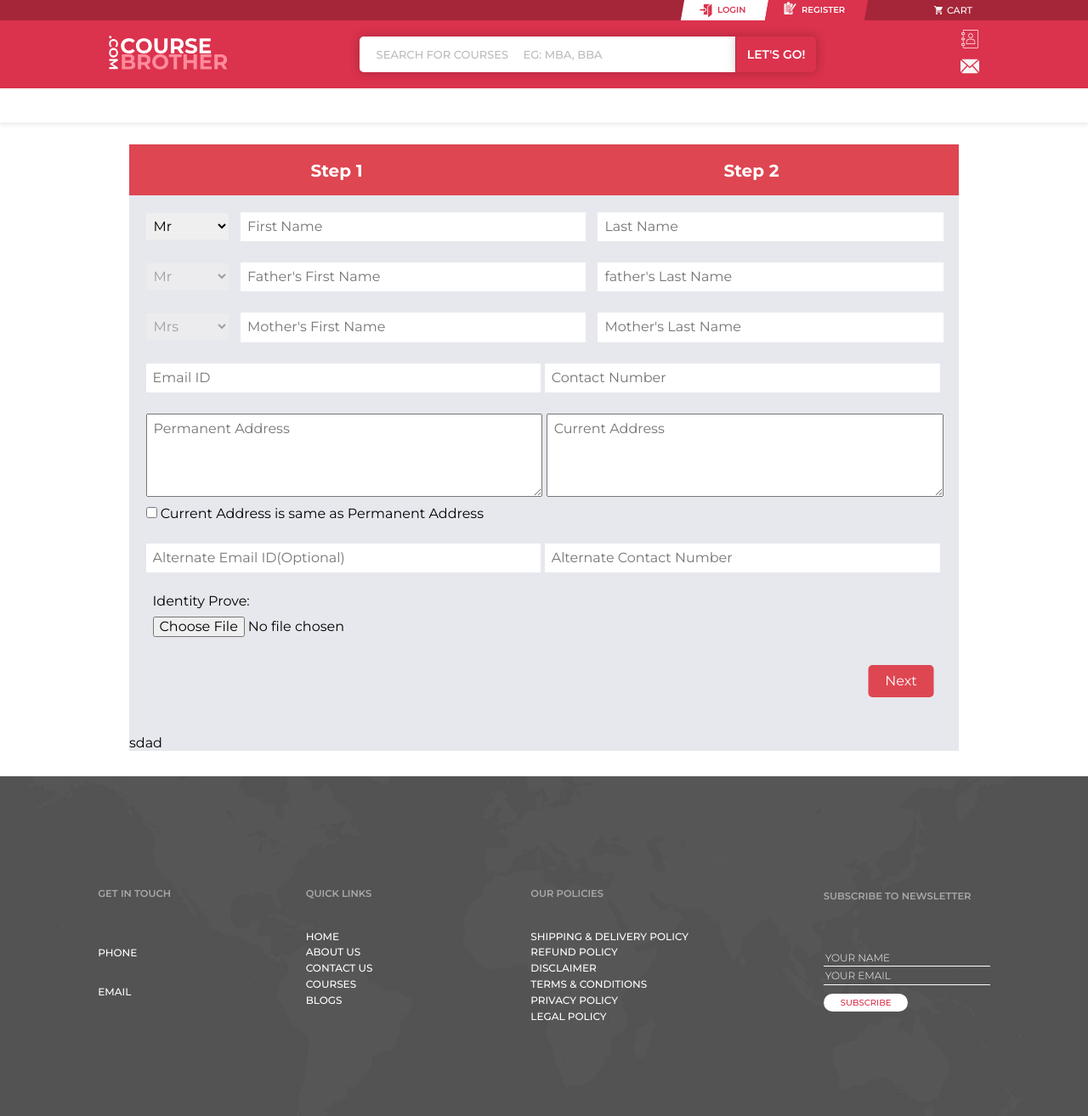
After one commit to purnendukar/course_brother, a PHP site: page /pages/form.php in a window 1280 px wide. The commit adds this page. Shown: the whole page at 85% size. Run offline with PHP 8.4, Linux system fonts and the light colour scheme; data that the repository does not hold is empty; some libraries are stand-ins or nearby versions.

Commit message:
phpmailer update and form added

```diff
--- a/pages/enquire_send.php
+++ b/pages/enquire_send.php
@@ -44,7 +44,7 @@ try {
     //Content
     $mail->isHTML(true);                                  // Set email format to HTML
     $mail->Subject = 'Enquiry';
-    $mail->AltBody = $str;
+    $mail->Body    = $str;
 
     $mail->send();
     echo 'Message has been sent';
--- /dev/null
+++ b/pages/form.php
@@ -0,0 +1,134 @@
+<!DOCTYPE html>
+<html lang="en">
+<head>
+    <meta charset="UTF-8">
+    <meta name="viewport" content="width=device-width,initial-scale=1.0">
+    <meta http-equiv="X-UA-Compatible" content="ie=edge">
+    <link rel="stylesheet" href="../styles/style.css">
+    <link rel="stylesheet" href="../styles/formstyle.css">
+    <!-- NORMALIZE CSS -->
+    <link rel='stylesheet' href='https://cdnjs.cloudflare.com/ajax/libs/normalize/8.0.1/normalize.min.css' />
+
+    <!-- GOOGLE FONTS -->
+    <link href="https://fonts.googleapis.com/css?family=Montserrat:100,300,400,500,600,700" rel="stylesheet">
+
+    <!-- FONTAWESOME -->
+    <link rel='stylesheet' href='https://cdnjs.cloudflare.com/ajax/libs/font-awesome/4.7.0/css/font-awesome.min.css' />
+
+    <!-- ANIMATE CSS -->
+    <link rel='stylesheet' href='https://cdnjs.cloudflare.com/ajax/libs/animate.css/3.7.0/animate.min.css' />
+
+
+    <title>Document</title>
+</head>
+<body>
+    <!-- MAIN_CONTAINER -->
+    <div class="main-container">
+        <!-- MySQL connector -->
+        <?php
+            include "../includes/mysql_connect.php";
+            $conn=connect_mysql();
+        ?>
+
+        <!-- NAVBAR_MAIN -->
+        <?php include('../includes/navbar-main.php'); ?>
+        <!-- /NAVBAR_MAIN -->
+        <div class="container_">
+            <div class="form_container">
+                <div>
+                    <ul class="steps">
+                        <li><a href="#">Step 1</a></li>
+                        <li><a href="#">Step 2</a></li>
+                    </ul>
+                </div>
+                <div id="step1">
+                    <div class="name">
+                        <select name="salutation">
+                            <option value="Mr.">Mr<option>
+                            <option value="Miss">Miss<option>
+                            <option value="Mrs.">Mrs<option>
+                        </select>
+                        <input name="f_name" type="text" placeholder="First Name" required/>
+                        <input name="l_name" type="text" placeholder="Last Name" required/>
+                    </div>
+                    <div class="name">
+                        <select name="salutation" disabled>
+                            <option value="Mr." selected>Mr<option>
+                            <option value="Miss">Miss<option>
+                            <option value="Mrs.">Mrs<option>
+                        </select>
+                        <input name="f_f_name" type="text" placeholder="Father's First Name" required/>
+                        <input name="f_l_name" type="text" placeholder="father's Last Name" required/>
+                    </div>
+                    <div class="name">
+                        <select name="salutation" disabled>
+                            <option value="Mr.">Mr<option>
+                            <option value="Miss">Miss<option>
+                            <option value="Mrs." selected>Mrs<option>
+                        </select>
+                        <input name="m_f_name" type="text" placeholder="Mother's First Name" required/>
+                        <input name="m_l_name" type="text" placeholder="Mother's Last Name" required/>
+                    </div>
+                    <div class="contact">
+                        <input name="email" type="email" placeholder="Email ID" required>
+                        <input name="email" type="text" placeholder="Contact Number" required>
+                    </div>
+                    <div class="address">
+                        <textarea name="p_addr" placeholder="Permanent Address" required></textarea>
+                        <textarea id="c_addr" name="c_addr" placeholder="Current Address" required></textarea>
+                        <div><input type="checkbox"> Current Address is same as Permanent Address</div>
+                    </div>
+                    <div class="contact">
+                        <input name="email" type="email" placeholder="Alternate Email ID(Optional)">
+                        <input name="email" type="text" placeholder="Alternate Contact Number">
+                    </div>
+                    <div class="identification">
+                        <p style="padding-left:8px;">Identity Prove: </p>
+                        <input type="file" required/>
+                    </div>
+                    <div>
+                        <input style="padding:10px 20px 10px 20px;" class="next" type="submit" value="Next"/>
+                    </div>
+                </div>
+                <div id="step2">
+                    sdad
+                </div>
+            </div>
+        </div>
+        <?php include"../includes/footer.php";?>
+    </div>
+    <script
+        src="https://code.jquery.com/jquery-3.3.1.js"
+        integrity="sha256-2Kok7MbOyxpgUVvAk/HJ2jigOSYS2auK4Pfzbm7uH60="
+        crossorigin="anonymous">
+    </script>
+    <script src="https://cdnjs.cloudflare.com/ajax/libs/jquery.easytabs/3.2.0/jquery.easytabs.min.js"></script>
+    <script
+    src="https://code.jquery.com/jquery-3.3.1.min.js"
+    integrity="sha256-FgpCb/KJQlLNfOu91ta32o/NMZxltwRo8QtmkMRdAu8="
+    crossorigin="anonymous">
+  </script>
+    <!-- TweenMax -->
+  <script src="https://cdnjs.cloudflare.com/ajax/libs/gsap/1.18.0/TweenMax.min.js"></script>
+  <!-- WOW JS -->
+  <script src='https://cdnjs.cloudflare.com/ajax/libs/wow/1.1.2/wow.min.js'></script>
+    <script src='../js/navbar.js'></script>
+    <script>
+    setInterval(function(){
+        var t = parseInt(Math.random()*10000000);
+        $.ajax({
+          type: "POST",
+          url: "../includes/user_track_cookie.php",
+          data: {ra:t,url:window.location.href},
+          complete: function(data){
+                    //data contains the response from the php file.
+                    //u can pass it here to the javascript function
+                    console.log(data);
+                }
+        });
+    }, 1000);
+    </script>
+    <script src="../js/preloader.js"></script>
+
+</body>
+</html>
--- /dev/null
+++ b/styles/formstyle.css
@@ -0,0 +1,82 @@
+.container_{
+    position:relative;
+    padding:30px;
+}
+.container_ *{
+    margin:0;
+    padding:0;
+}
+.form_container{
+    width:80%;
+    background-color: #e6e8ed;
+    margin:auto;
+}
+.steps{
+    height: 60px;
+    width:100%;
+    background-color: #de4651;
+}
+.steps li{
+    width: 50%;
+    height:100%;
+    font-size: 20px;
+    list-style-type: none;
+    float:left;
+}
+.steps li a{
+    position: relative;
+    top:20px;
+    text-decoration: none;
+    color: white;
+    font-weight: bold;
+    text-align:center;
+    display: block
+}
+.steps li a:hover {
+    color: white;
+}
+#step1{
+    width:100%;
+    padding:2%;
+}
+#step1 div{
+    margin-bottom:25px;
+    width:100%;
+}
+#step1 div input{
+    padding: 8px;
+    border:none;
+}
+#step1 div select{
+    padding: 5px;
+    border:none;
+}
+.name input{
+    width:40%;
+    margin-left:1%;
+}
+.name select{
+    width:10%;
+}
+.contact input{
+    width:46%;
+    margin:auto;
+}
+.address textarea{
+    width:46%;
+    min-height:80px;
+    padding: 8px;
+    resize:vertical;
+}
+.address div{
+    width:100%;
+    margin-top:7px;
+}
+.next{
+    color:white;
+    background-color: #de4651;
+    border-radius:5px;
+    position:relative;
+    left:95%;
+    transform: translateX(-100%);
+}
```
Also changed, not shown: pages/forms/index.php (+10 -8 lines), pages/forms/styles.css (+25 -22 lines).
